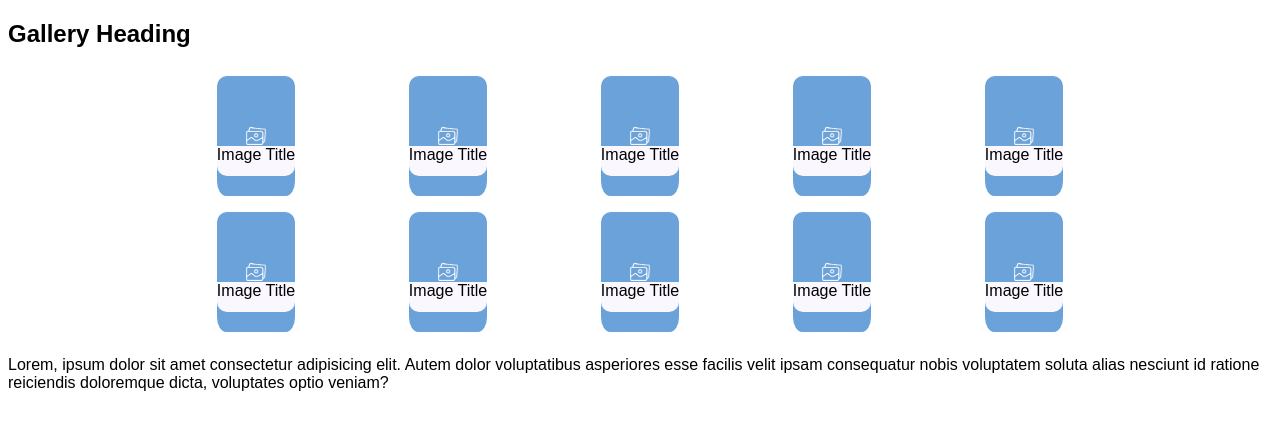
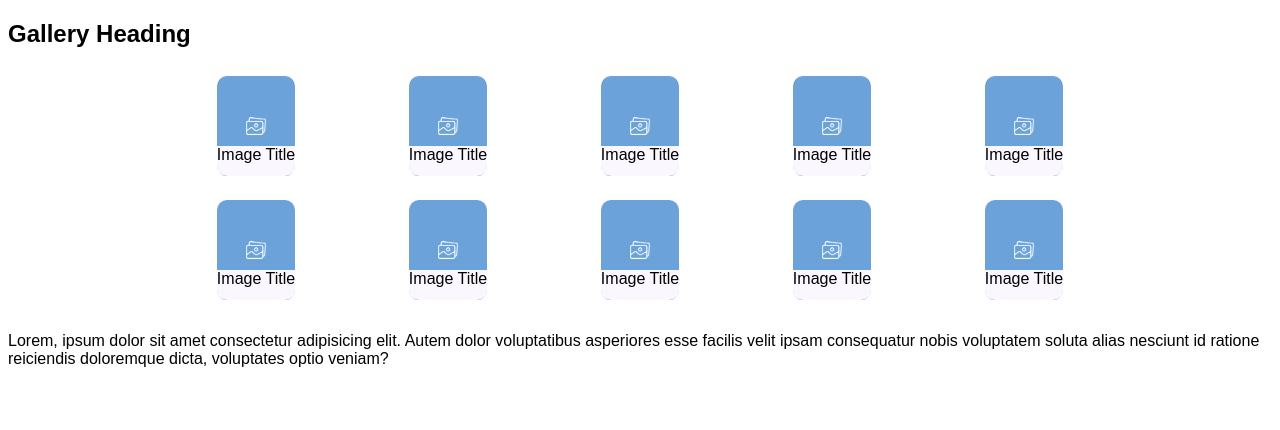
Before and after one commit to Gherghi46854135/Advanced-CSS-3-Responsive-Gallery, a plain HTML site: page index.html in a window 1280 px wide. Drawn offline with Linux system fonts and the light colour scheme.

Commit message:
Update style.css

```diff
--- a/style.css
+++ b/style.css
@@ -15,7 +15,7 @@ body{
 }
 
 #box{
-    height: 120px;
+    height: fit-content;
     background-image: url(./images/placeholder.png);
     background-color: #6ba2d9;
     background-position: center;
```
